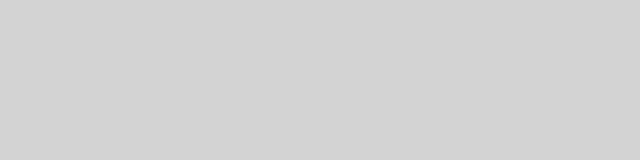
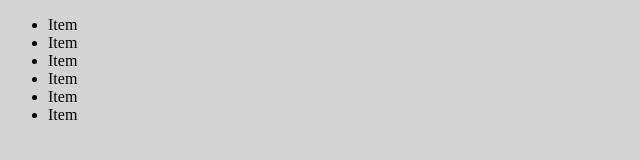
Before and after one commit to OleksandrCBS/VSC_GIT, a plain HTML site: page index.html in a window 1280 px wide. Shown: the whole page, without its empty margins (0-640 px from the left). Drawn offline with Linux system fonts and the light colour scheme.

Commit message:
Add list

```diff
--- a/index.html
+++ b/index.html
@@ -8,6 +8,14 @@
     <link rel="stylesheet" href="style.css">
 </head>
 <body>
+    <ul>
+        <li>Item</li>
+        <li>Item</li>
+        <li>Item</li>
+        <li>Item</li>
+        <li>Item</li>
+        <li>Item</li>
+    </ul>
 
 </body>
 </html>
```
